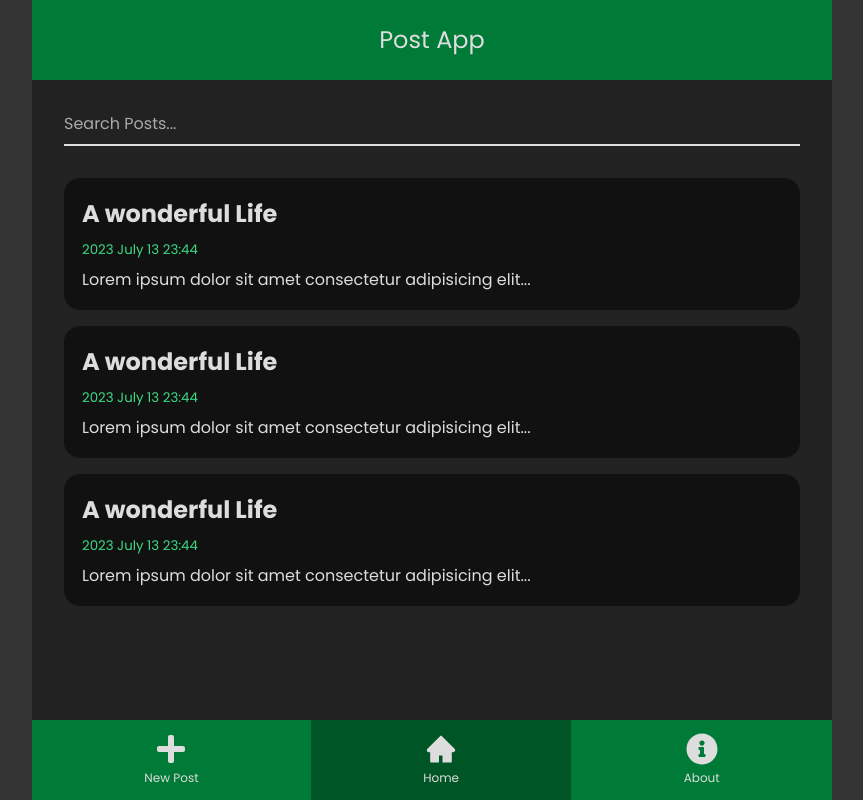
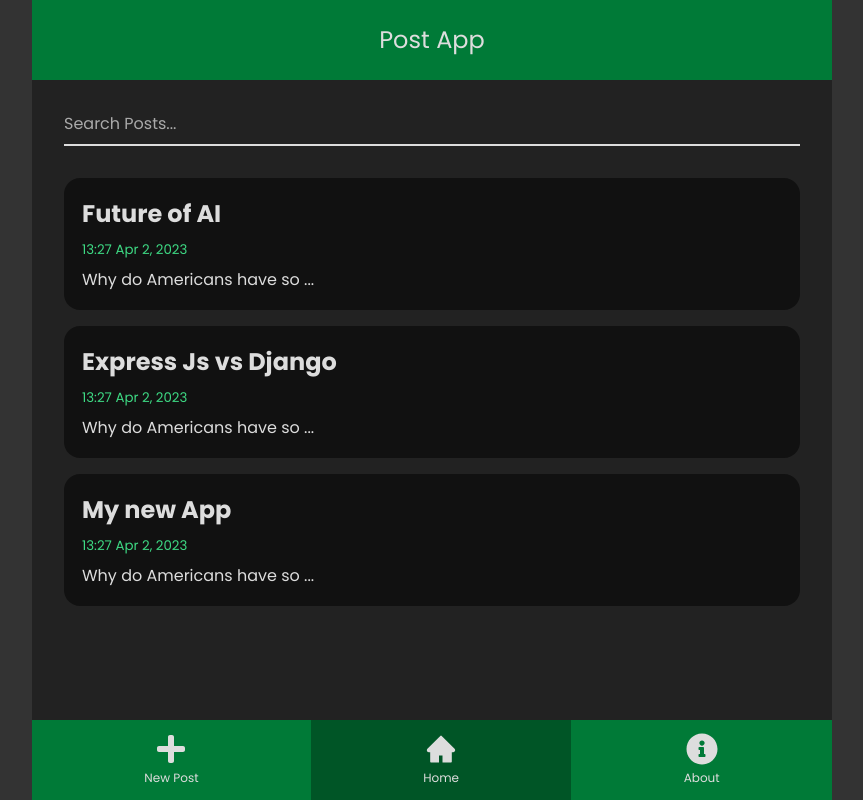
Before and after one commit to anuragnepal10/post-app, a React (Create React App) app: page / in a window 1280 px wide. Shown: the whole page, without its empty margins (208-1071 px from the left). Built offline with nearby package versions, Linux system fonts and the light colour scheme.

Commit message:
Updated many functionalities

```diff
--- a/package.json
+++ b/package.json
@@ -7,6 +7,7 @@
 		"@testing-library/jest-dom": "^5.16.5",
 		"@testing-library/react": "^13.4.0",
 		"@testing-library/user-event": "^13.5.0",
+		"date-fns": "^2.29.3",
 		"gh-pages": "^5.0.0",
 		"react": "^18.2.0",
 		"react-dom": "^18.2.0",
--- a/src/App.js
+++ b/src/App.js
@@ -1,6 +1,6 @@
 import Layout from './Layout'
 import { createHashRouter, RouterProvider } from 'react-router-dom'
-import { useState } from 'react'
+import { useState, useEffect } from 'react'
 
 import HomePage from './Pages/HomePage'
 import PostPage from './Pages/PostPage'
@@ -10,6 +10,40 @@ import ErrorPage from './Pages/ErrorPage'
 
 function App() {
 	const [currentPage, setCurrentPage] = useState('Post App')
+	const [posts, setPosts] = useState([
+		{
+			id: 1,
+			title: 'My new App',
+			date: '13:27 Apr 2, 2023',
+			body: "Why do Americans have so many different types of towels? We have beach towels, hand towels, bath towels, dish towels, camping towels, quick-dry towels, and let’s not forget paper towels. Would 1 type of towel work for each of these things? Let’s take a beach towel. It can be used to dry your hands and body with no difficulty. A beach towel could be used to dry dishes. Just think how many dishes you could dry with one beach towel. I’ve used a beach towel with no adverse effects while camping. If you buy a thin beach towel it can dry quickly too. I’d probably cut up a beach towel to wipe down counters or for cleaning other items, but a full beach towel could be used too. Is having so many types of towels an extravagant luxury that Americans enjoy or is it necessary? I’d say it's overkill and we could cut down on the many types of towels that manufacturers deem necessary",
+		},
+		{
+			id: 2,
+			title: 'Express Js vs Django',
+			date: '13:27 Apr 2, 2023',
+			body: "Why do Americans have so many different types of towels? We have beach towels, hand towels, bath towels, dish towels, camping towels, quick-dry towels, and let’s not forget paper towels. Would 1 type of towel work for each of these things? Let’s take a beach towel. It can be used to dry your hands and body with no difficulty. A beach towel could be used to dry dishes. Just think how many dishes you could dry with one beach towel. I’ve used a beach towel with no adverse effects while camping. If you buy a thin beach towel it can dry quickly too. I’d probably cut up a beach towel to wipe down counters or for cleaning other items, but a full beach towel could be used too. Is having so many types of towels an extravagant luxury that Americans enjoy or is it necessary? I’d say it's overkill and we could cut down on the many types of towels that manufacturers deem necessary",
+		},
+		{
+			id: 3,
+			title: 'Future of AI',
+			date: '13:27 Apr 2, 2023',
+			body: "Why do Americans have so many different types of towels? We have beach towels, hand towels, bath towels, dish towels, camping towels, quick-dry towels, and let’s not forget paper towels. Would 1 type of towel work for each of these things? Let’s take a beach towel. It can be used to dry your hands and body with no difficulty. A beach towel could be used to dry dishes. Just think how many dishes you could dry with one beach towel. I’ve used a beach towel with no adverse effects while camping. If you buy a thin beach towel it can dry quickly too. I’d probably cut up a beach towel to wipe down counters or for cleaning other items, but a full beach towel could be used too. Is having so many types of towels an extravagant luxury that Americans enjoy or is it necessary? I’d say it's overkill and we could cut down on the many types of towels that manufacturers deem necessary",
+		},
+	])
+	const [search, setSearch] = useState('')
+	const [searchResults, setSearchResults] = useState([])
+
+	useEffect(() => {
+		const filteredPosts = posts
+			.filter(
+				(post) =>
+					post.body.toLowerCase().includes(search.toLowerCase()) ||
+					post.title.toLowerCase().includes(search.toLowerCase())
+			)
+			.reverse()
+		setSearchResults(filteredPosts)
+	}, [posts, search])
+
 	const router = createHashRouter([
 		{
 			path: '/',
@@ -17,7 +51,14 @@ function App() {
 			children: [
 				{
 					path: '/',
-					element: <HomePage setCurrentPage={setCurrentPage} />,
+					element: (
+						<HomePage
+							posts={searchResults}
+							setCurrentPage={setCurrentPage}
+							search={search}
+							setSearch={setSearch}
+						/>
+					),
 				},
 				{
 					path: 'post',
--- a/src/Pages/HomePage.js
+++ b/src/Pages/HomePage.js
@@ -2,15 +2,15 @@ import React from 'react'
 import SearchBox from '../SearchBox'
 import PostContainer from '../PostContainer'
 import headerTitle from '../HeaderTitle'
-import { useLocation } from 'react-router-dom'
+// import { useLocation } from 'react-router-dom'
 
-const HomePage = ({ setCurrentPage }) => {
-	const { pathname } = useLocation()
-	setCurrentPage(headerTitle(pathname))
+const HomePage = ({ setCurrentPage, posts, search, setSearch }) => {
+	// const { pathname } = useLocation()
+	// setCurrentPage(headerTitle(pathname))
 	return (
 		<>
-			<SearchBox />
-			<PostContainer />
+			<SearchBox setSearch={setSearch} search={search} />
+			<PostContainer posts={posts} search={search} />
 		</>
 	)
 }
--- a/src/Post.js
+++ b/src/Post.js
@@ -1,13 +1,15 @@
 import React from 'react'
 import { Link } from 'react-router-dom'
 
-const Post = () => {
+const Post = ({ post }) => {
 	return (
 		<Link className="post-card card Link" to="Post/2">
-			<h2 className="post-card-title">A wonderful Life</h2>
-			<small className="post-card-date">2023 July 13 23:44</small>
+			<h2 className="post-card-title">{post.title}</h2>
+			<small className="post-card-date">{post.date}</small>
 			<p className="post-card-body">
-				Lorem ipsum dolor sit amet consectetur adipisicing elit...
+				{post.body.length <= 25
+					? post.body
+					: post.body.split('').slice(0, 25).join('') + '...'}
 			</p>
 		</Link>
 	)
--- a/src/PostContainer.js
+++ b/src/PostContainer.js
@@ -1,12 +1,12 @@
 import React from 'react'
 import Post from './Post'
 
-const PostContainer = () => {
+const PostContainer = ({ posts, search }) => {
 	return (
 		<section className="post-card-container">
-			<Post />
-			<Post />
-			<Post />
+			{posts.map((post) => (
+				<Post key={post.id} post={post} />
+			))}
 		</section>
 	)
 }
--- a/src/SearchBox.js
+++ b/src/SearchBox.js
@@ -1,9 +1,14 @@
 import React from 'react'
 
-const SearchBox = () => {
+const SearchBox = ({ setSearch, search }) => {
 	return (
-		<form action="" className="search-box">
-			<input type="text" required placeholder="Search Posts..." />
+		<form action="" className="search-box" onSubmit={(e) => e.preventDefault()}>
+			<input
+				type="text"
+				placeholder="Search Posts..."
+				value={search}
+				onChange={(e) => setSearch(e.target.value)}
+			/>
 		</form>
 	)
 }
```
Also changed, not shown: 1 other file (tests, documents, lock files or other folders).
